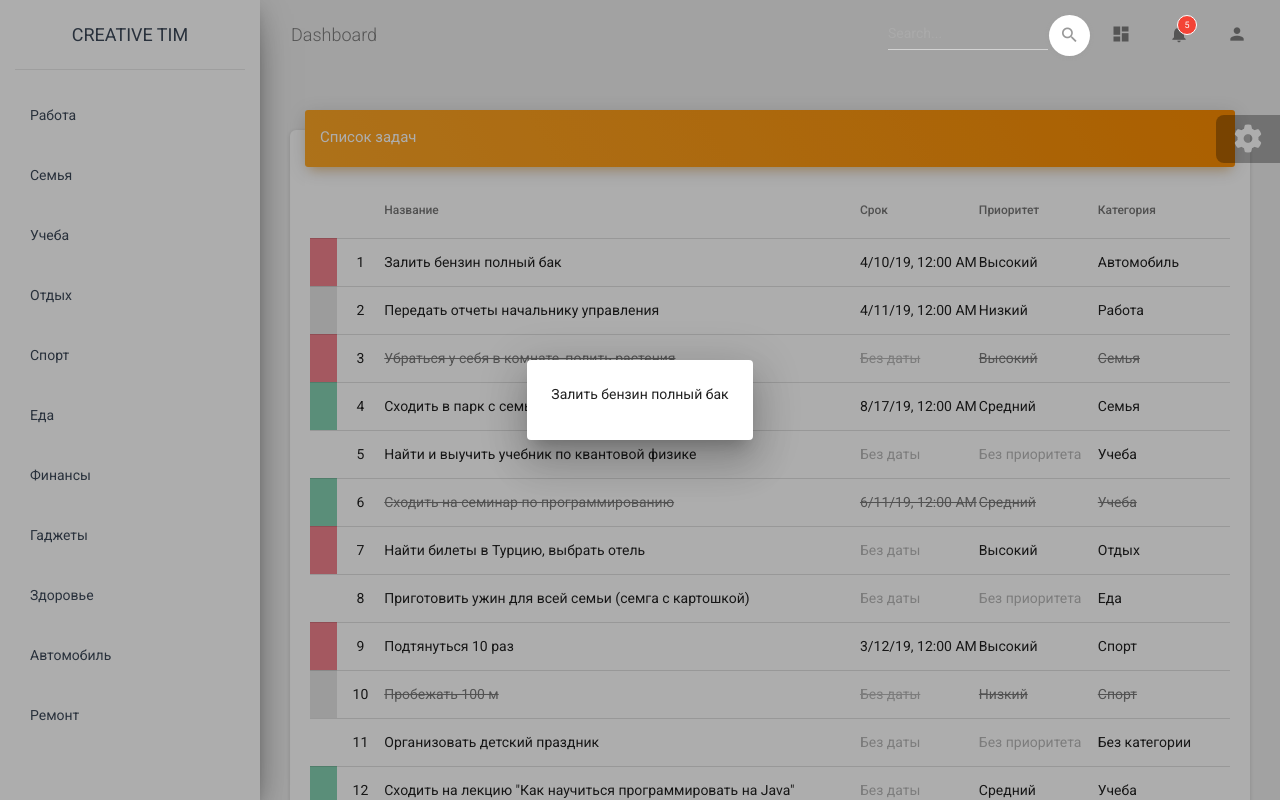
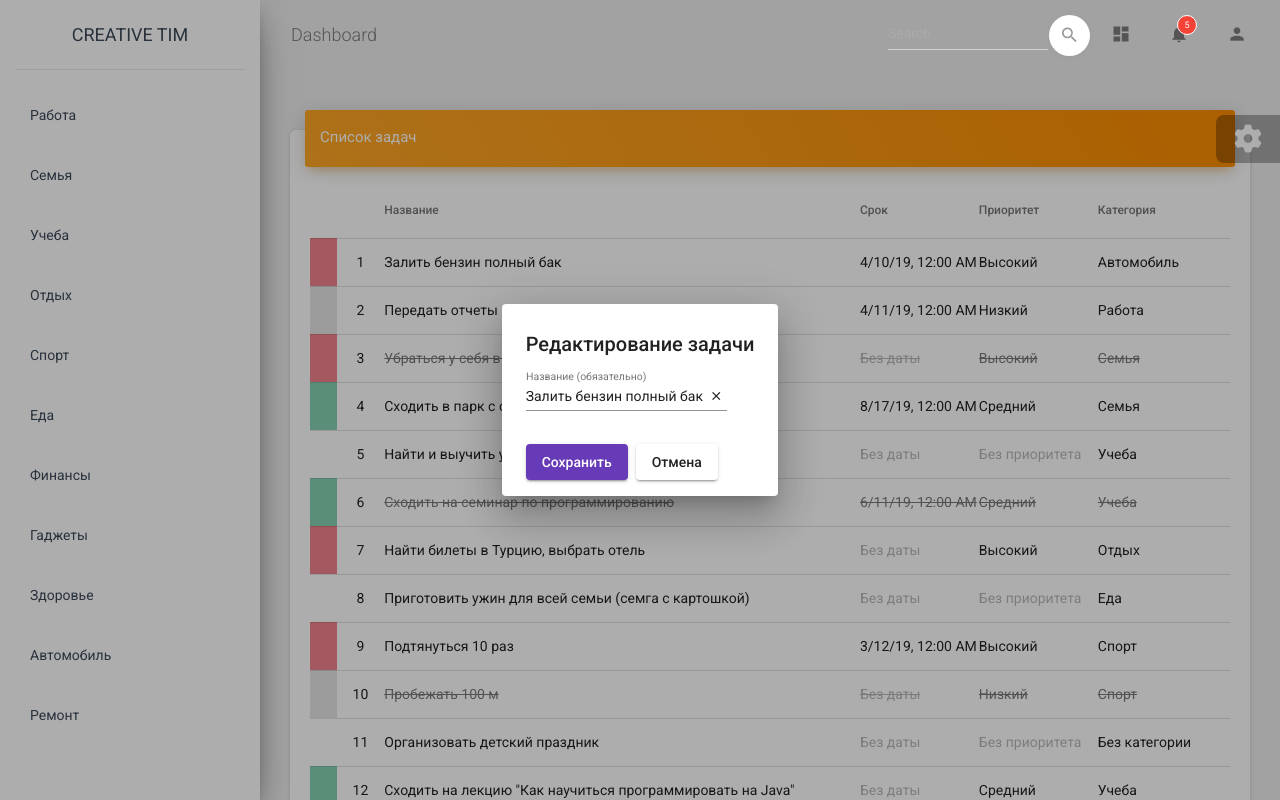
Before and after one commit to Dev9tkov/angular-todo, an Angular app: page / in a window 1280 px wide. Both pictures are taken after a click on the element "Залить бензин полный бак". Built offline with nearby package versions, Linux system fonts and the light colour scheme.

Commit message:
Редактирование задачи

```diff
--- a/src/app/app.component.ts
+++ b/src/app/app.component.ts
@@ -35,6 +35,15 @@ export class AppComponent implements OnInit {
   }
 
   onUpdateTask(task: Task): void {
-    console.log(task);
+    this.dataHandlerService.updateTask(task).subscribe(() => {
+      this.dataHandlerService.searchTasks(
+        this.selectedCategory,
+        null,
+        null,
+        null
+      ).subscribe(tasks => {
+        this.tasks = tasks;
+      });
+    });
   }
 }
--- a/src/app/data/data/dao/impl/TaskDaoArray.ts
+++ b/src/app/data/data/dao/impl/TaskDaoArray.ts
@@ -53,7 +53,8 @@ export class TaskDaoArray implements TaskDao {
   }
 
   update(T): Observable<Task> {
-    return undefined;
+    const taskTmp = TestData.tasks.find(t => t.id === task.id); // обновляем по id
+    TestData.tasks.splice(TestData.tasks.indexOf(taskTmp), 1, task);
+    return of(task);
   }
-
 }
--- a/src/app/dialog/edit-task-dialog/edit-task-dialog.component.html
+++ b/src/app/dialog/edit-task-dialog/edit-task-dialog.component.html
@@ -1 +1,49 @@
-<p>{{task.title}}</p>
+<!--редактирование/создания задачи-->
+
+<mat-dialog-content>
+  <p mat-dialog-title>{{dialogTitle}}</p>
+
+  <!--название задачи    -->
+  <mat-form-field>
+
+    <mat-label>Название (обязательно)</mat-label>
+    <input
+      #inputTitle
+      matInput
+      [(ngModel)]="tmpTitle"
+      (keydown.enter)="onConfirm()" > <!-- по нажатию на enter можем сразу сохранить задачу -->
+
+    <button
+      *ngIf="tmpTitle.trim().length > 0"
+      (click)="tmpTitle= ''"
+      aria-label="Clear" class="size25"
+      mat-button
+      mat-icon-button
+      matSuffix>
+      <mat-icon>clear</mat-icon>
+    </button>
+
+  </mat-form-field>
+
+
+</mat-dialog-content>
+
+
+<!--  кнопки возможных действий-->
+<mat-dialog-actions>
+
+  <button
+    (click)="onConfirm()"
+    [disabled]="inputTitle.value.trim().length==0"
+    color="primary"
+    mat-raised-button>  <!-- если пустой текст - кнопка "Сохранить" будет недоступна -->
+    Сохранить
+  </button>
+
+  <button
+    (click)="onCancel()"
+    mat-raised-button>
+    Отмена
+  </button>
+
+</mat-dialog-actions>
--- a/src/app/dialog/edit-task-dialog/edit-task-dialog.component.ts
+++ b/src/app/dialog/edit-task-dialog/edit-task-dialog.component.ts
@@ -11,6 +11,7 @@ import {DataHandlerService} from '../../service/data-handler.service';
 export class EditTaskDialogComponent implements OnInit {
   private dialogTitle: string; // заголовок окна
   private task: Task; // задача для редактирования/создания
+  private tmpTitle: string; // сохраняем в отдельную переменную, чтобы изминения не сказывалдись на скамлй задаче
 
   constructor(
     private dialogRef: MatDialogRef<EditTaskDialogComponent>, // для возможности работы с текущим диалог. окном
@@ -20,8 +21,24 @@ export class EditTaskDialogComponent implements OnInit {
   ) {
   }
 
-  ngOnInit() {
+  ngOnInit(): void {
     this.task = this.data[0]; // задача для редактирования/создания
     this.dialogTitle = this.data[1]; // текст для диалогового окна
+    this.tmpTitle = this.task.title; // инициализация нач значений
+  }
+
+  // нажали ОК
+  private onConfirm(): void {
+    // считываем все значения для сохранения в поля задачи
+    this.task.title = this.tmpTitle;
+
+    // передаем добавленную/измененную задачу в обработчик
+    // что с ним будут делать - уже на задача этого компонента
+    this.dialogRef.close(this.task);
+  }
+
+  // нажали отмену (ничего не сохраняем и закрываем окно)
+  private onCancel(): void {
+    this.dialogRef.close(null);
   }
 }
--- a/src/app/service/data-handler.service.ts
+++ b/src/app/service/data-handler.service.ts
@@ -27,6 +27,10 @@ export class DataHandlerService {
     return this.categoryDaoArray.getAll();
   }
 
+  updateTask(task: Task): Observable<Task> {
+    return this.taskDaoArray.update(task);
+  }
+
   searchTasks(category: Category, searchText: string, status: boolean, priority: Priority): Observable<Task[]> {
     return this.taskDaoArray.search(category, searchText, status, priority);
   }
--- a/src/app/views/tasks/tasks.component.ts
+++ b/src/app/views/tasks/tasks.component.ts
@@ -97,7 +97,10 @@ export class TasksComponent implements OnInit {
       autoFocus: false
     });
     dialogRef.afterClosed().subscribe(result => {
-      console.log(result);
+      if (result as Task) {
+        this.updateTask.emit(task);
+        return;
+      }
     });
   }
 }
```
Also changed, not shown: src/app/app.module.ts (+11 -1 lines).
